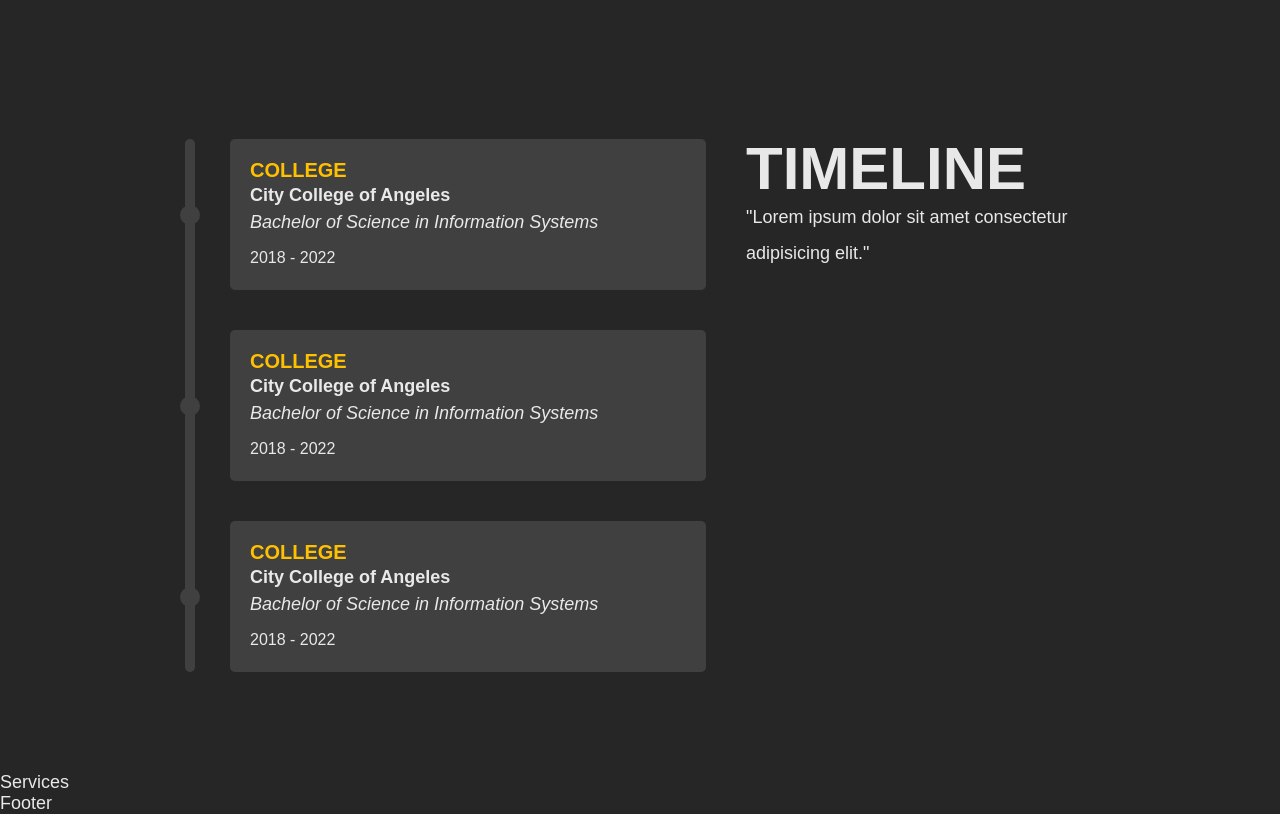
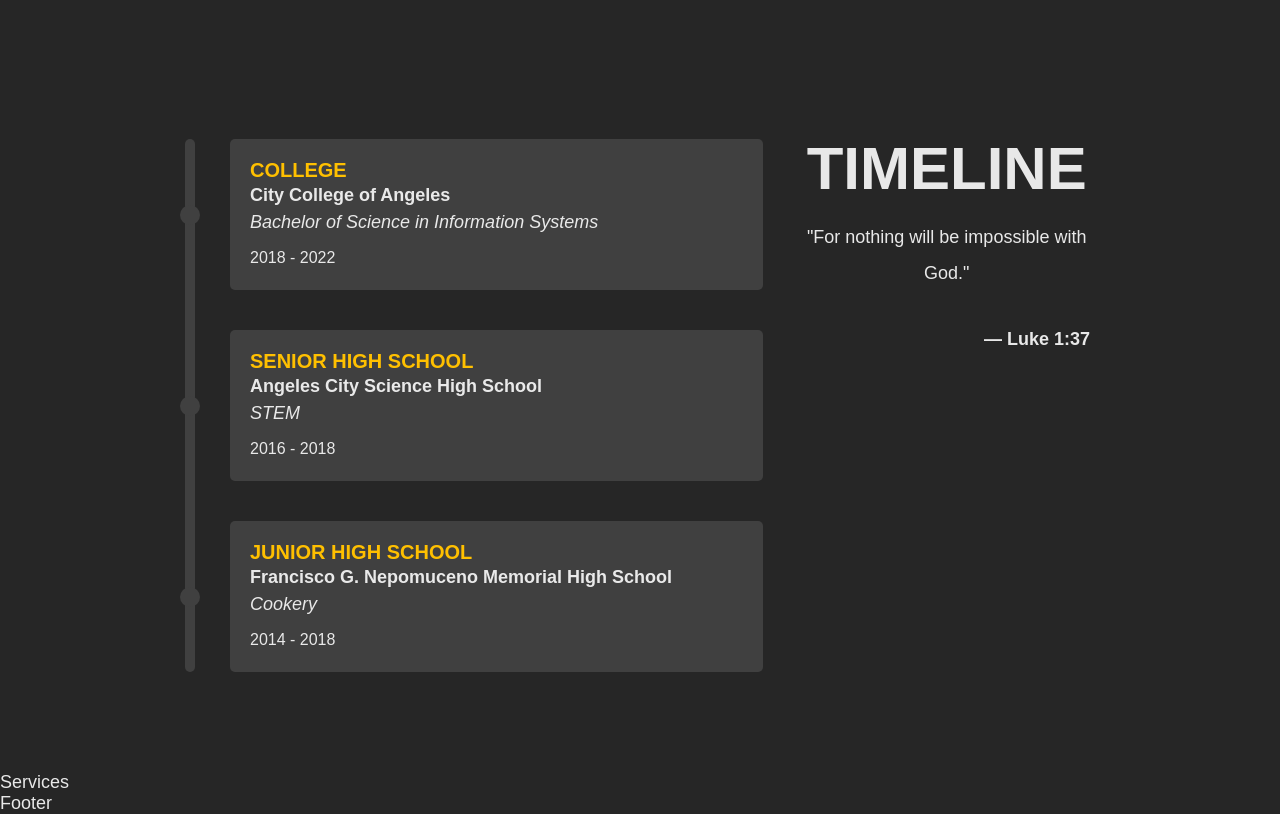
Before and after one commit to jimweldev/portfolio, a React (Create React App) app: page / in a window 1280 px wide. Shown: the part 2500-3314 px from the top of the page. Built offline with nearby package versions, Linux system fonts and the light colour scheme.

Commit message:
Added CSS to timeline section

```diff
--- a/src/components/Timeline/Timeline.css
+++ b/src/components/Timeline/Timeline.css
@@ -4,11 +4,7 @@
 }
 
 .timeline__cards {
-  flex: 3;
-}
-
-.timeline__texts {
-  flex: 2;
+  flex: 4;
 }
 
 .timeline__cards {
@@ -83,3 +79,22 @@
   font-weight: 300;
   font-size: 16px;
 }
+
+.timeline__texts {
+  flex: 2;
+}
+
+.timeline__texts h2 {
+  margin-bottom: 20px;
+  text-align: center;
+}
+
+.timeline__texts p:nth-of-type(1) {
+  margin-bottom: 30px;
+  text-align: center;
+}
+
+.timeline__texts p:nth-of-type(2) {
+  font-weight: 700;
+  text-align: right;
+}
--- a/src/components/Timeline/Timeline.js
+++ b/src/components/Timeline/Timeline.js
@@ -18,27 +18,28 @@ const Timeline = () => {
           </div>
 
           <div className="timeline__card">
-            <h4>COLLEGE</h4>
-            <p className="">City College of Angeles</p>
+            <h4>SENIOR HIGH SCHOOL</h4>
+            <p className="">Angeles City Science High School</p>
             <p className="">
-              <i>Bachelor of Science in Information Systems</i>
+              <i>STEM</i>
             </p>
-            <p>2018 - 2022</p>
+            <p>2016 - 2018</p>
           </div>
 
           <div className="timeline__card">
-            <h4>COLLEGE</h4>
-            <p className="">City College of Angeles</p>
+            <h4>JUNIOR HIGH SCHOOL</h4>
+            <p className="">Francisco G. Nepomuceno Memorial High School</p>
             <p className="">
-              <i>Bachelor of Science in Information Systems</i>
+              <i>Cookery</i>
             </p>
-            <p>2018 - 2022</p>
+            <p>2014 - 2018</p>
           </div>
         </div>
 
         <div className="timeline__texts">
           <h2>TIMELINE</h2>
-          <p>"Lorem ipsum dolor sit amet consectetur adipisicing elit."</p>
+          <p>"For nothing will be impossible with God."</p>
+          <p>— Luke 1:37</p>
         </div>
       </div>
     </div>
```
